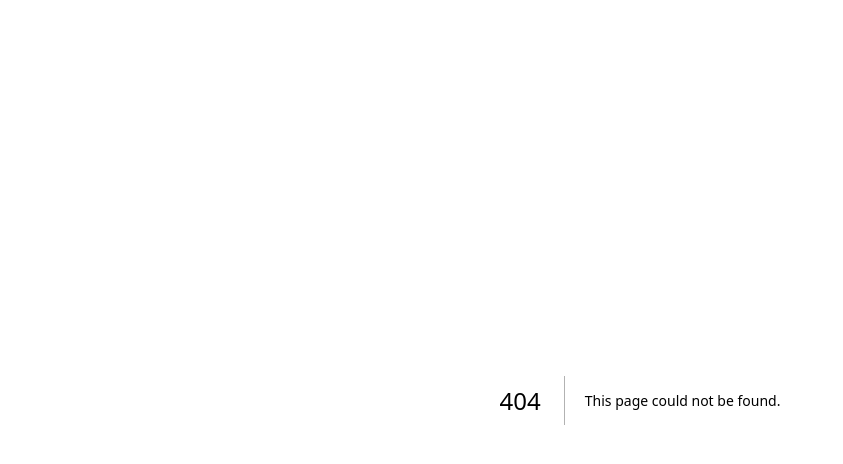
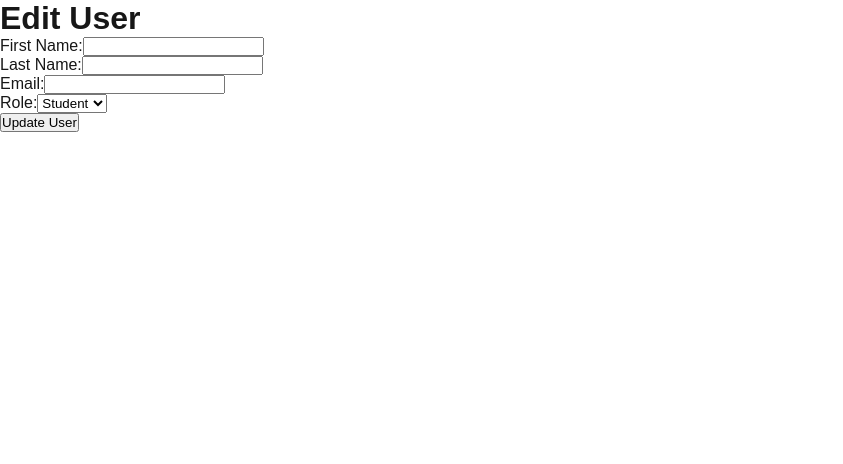
Before and after one commit to Loop2712/comlab_manage, a Next.js app: page /user/1/edit in a window 1280 px wide. Before the commit this address had no page. Shown: the top 464 px of the page, without its empty margins (0-843 px from the left). Built offline with nearby package versions, Linux system fonts and the light colour scheme; no server answers; the database is empty.

Commit message:
update edit file user no css

```diff
--- /dev/null
+++ b/app/user/[id]/edit/page.tsx
@@ -0,0 +1,129 @@
+'use client';
+
+import { useState } from 'react';
+import { useEffect } from 'react';
+import { useRouter } from 'next/navigation';
+
+async function updateUser(id: number, data: any) {
+  const response = await fetch(`/api/users/${id}`, {
+    method: 'PUT',
+    headers: {
+      'Content-Type': 'application/json',
+    },
+    body: JSON.stringify(data),
+  });
+
+  if (!response.ok) {
+    throw new Error('Failed to update user');
+  }
+
+  return response.json();
+}
+
+export default function EditUserPage({ params }: { params: { id: string } }) {
+  const id = Number(params.id);
+  const [formData, setFormData] = useState({
+    first_name: '',
+    last_name: '',
+    email: '',
+    role: 'Student',
+  });
+
+  const router = useRouter();
+
+  // ดึงข้อมูลผู้ใช้ครั้งแรกเมื่อโหลดหน้า
+  useEffect(() => {
+    const fetchUser = async () => {
+      try {
+        const res = await fetch(`/api/users/${id}`);
+        if (!res.ok) {
+          throw new Error('Failed to fetch user');
+        }
+        const user = await res.json();
+        setFormData({
+          first_name: user.first_name || '',
+          last_name: user.last_name || '',
+          email: user.email || '',
+          role: user.role || 'Student',
+        });
+      } catch (error) {
+        console.error('Error fetching user:', error);
+      }
+    };
+
+    fetchUser();
+  }, [id]);
+
+
+  // ฟังก์ชันสำหรับอัปเดตค่าในฟอร์ม
+  const handleChange = (e: React.ChangeEvent<HTMLInputElement | HTMLSelectElement>) => {
+    const { name, value } = e.target;
+    setFormData((prevData) => ({
+      ...prevData,
+      [name]: value,
+    }));
+  };
+
+  // ฟังก์ชันเมื่อกดยืนยัน
+  const handleSubmit = async (e: React.FormEvent) => {
+    e.preventDefault();
+    try {
+      await updateUser(id, formData);
+      alert('User updated successfully!');
+      router.push('/user'); // กลับไปหน้ารายการผู้ใช้
+    } catch (error) {
+      alert('Failed to update user.');
+    }
+  };
+
+  return (
+    <div className="container">
+      <h1>Edit User</h1>
+      <form onSubmit={handleSubmit}>
+        <div>
+          <label htmlFor="first_name">First Name:</label>
+          <input
+            type="text"
+            id="first_name"
+            name="first_name"
+            value={formData.first_name}
+            onChange={handleChange}
+          />
+        </div>
+
+        <div>
+          <label htmlFor="last_name">Last Name:</label>
+          <input
+            type="text"
+            id="last_name"
+            name="last_name"
+            value={formData.last_name}
+            onChange={handleChange}
+          />
+        </div>
+
+        <div>
+          <label htmlFor="email">Email:</label>
+          <input
+            type="email"
+            id="email"
+            name="email"
+            value={formData.email}
+            onChange={handleChange}
+          />
+        </div>
+
+        <div>
+          <label htmlFor="role">Role:</label>
+          <select id="role" name="role" value={formData.role} onChange={handleChange}>
+            <option value="Student">Student</option>
+            <option value="Teacher">Teacher</option>
+            <option value="Admin">Admin</option>
+          </select>
+        </div>
+
+        <button type="submit">Update User</button>
+      </form>
+    </div>
+  );
+}
```
Also changed, not shown: app/user/page.tsx (added).
